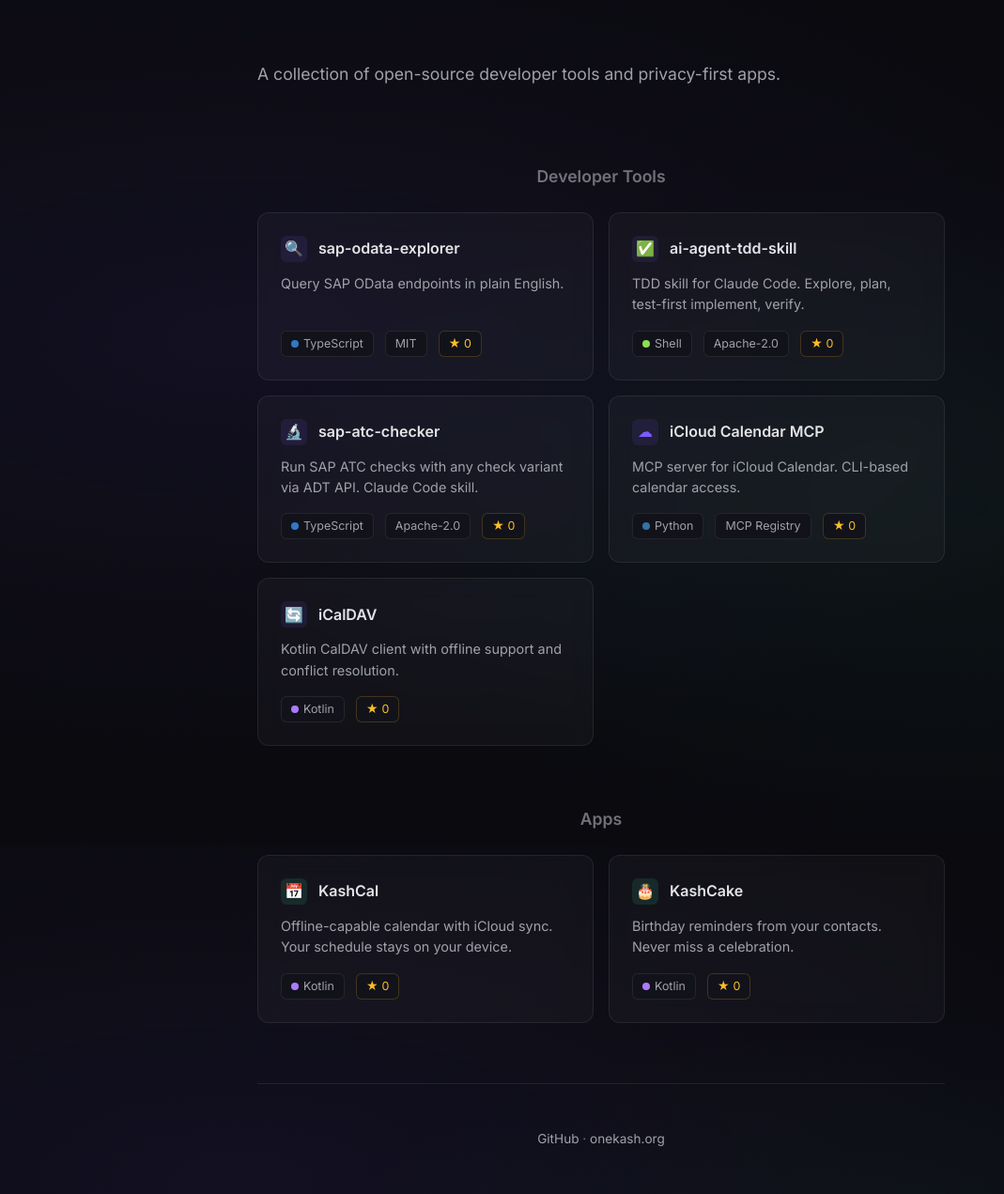
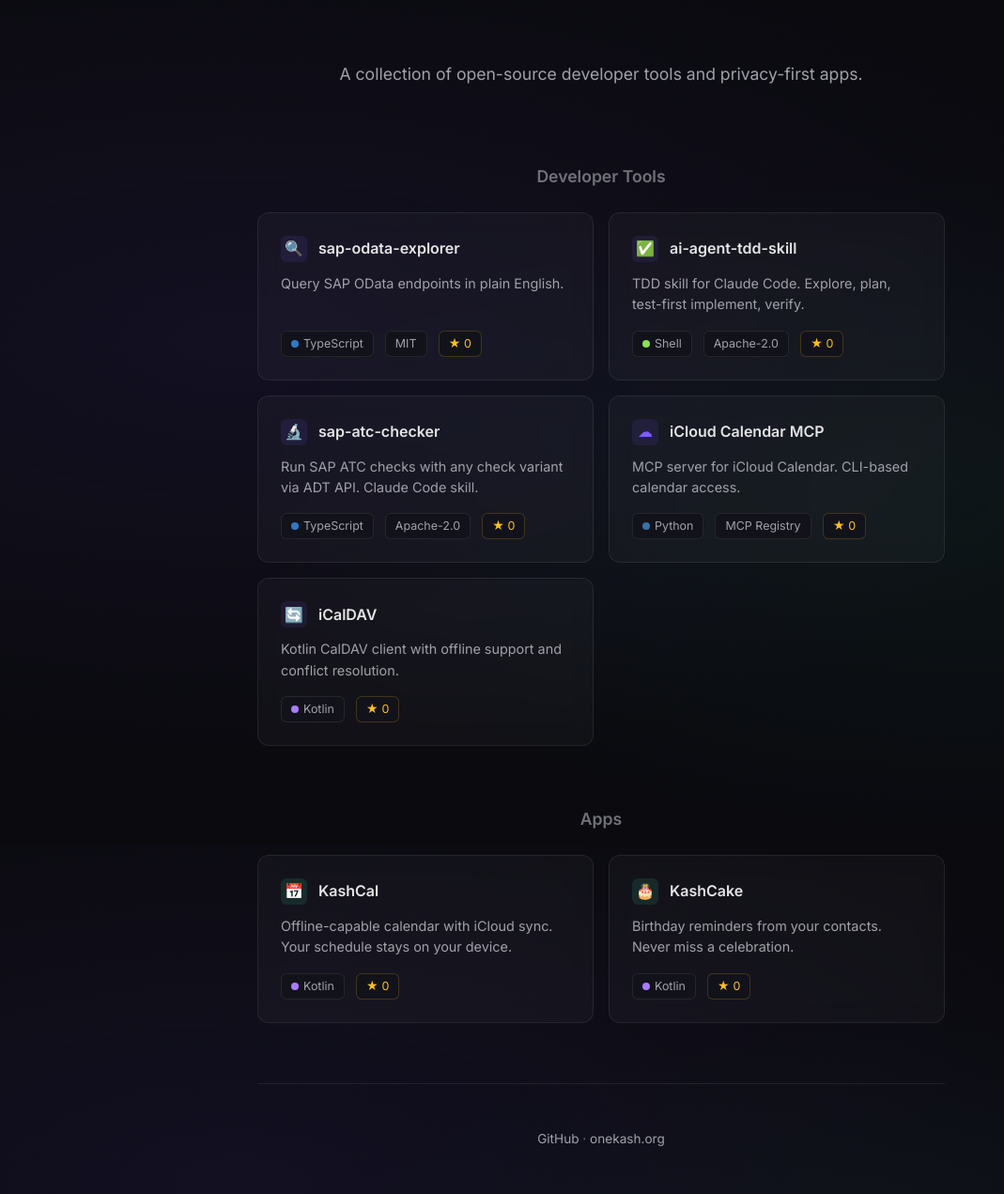
Before and after one commit to openkash/openkash.github.io, a Jekyll site: the page built from index.html, in a window 1280 px wide. Shown: the whole page at 94% size, without its empty margins (0-1069 px from the left). Built offline with Jekyll 4.4.1, drawn with Linux system fonts in a browser that asks for light colours; comment, search, counter and statistics services are not loaded.

Commit message:
Center-align intro and use semantic h1

```diff
--- a/assets/css/style.css
+++ b/assets/css/style.css
@@ -35,8 +35,10 @@ a:hover { text-decoration: underline; }
 /* Intro */
 .intro { padding: 64px 0 48px; }
 
-.intro p {
-  font-size: 1.1rem; color: var(--text-secondary);
+.intro { text-align: center; }
+
+.intro h1 {
+  font-size: 1.1rem; font-weight: 400; color: var(--text-secondary);
   line-height: 1.7;
 }
 
--- a/index.html
+++ b/index.html
@@ -5,7 +5,7 @@ layout: default
 <div class="container">
 
   <section class="intro">
-    <p>A collection of open-source developer tools and privacy-first apps.</p>
+    <h1>A collection of open-source developer tools and privacy-first apps.</h1>
   </section>
 
   <section class="section">
```
